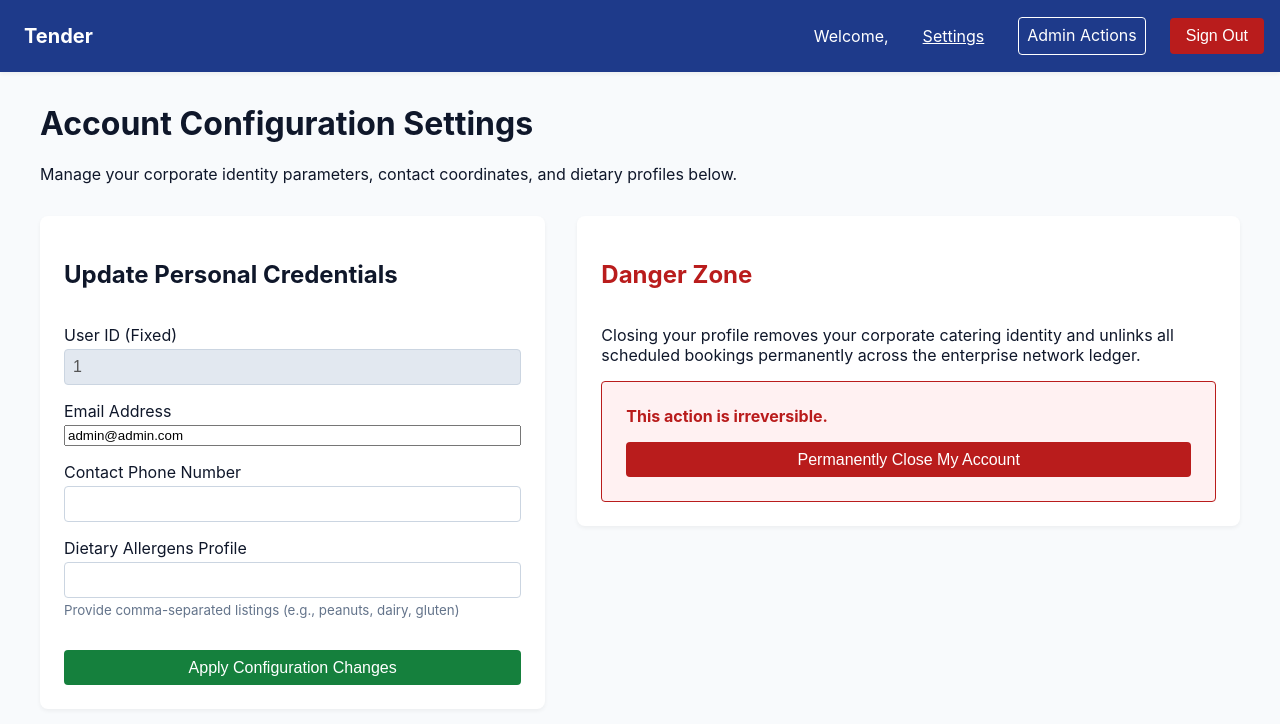
After one commit to cksd4/tender_project, a Django app: page /account-settings/ in a window 1280 px wide. The commit adds this page. Shown: the top 724 px of the page. Run offline with Django 4.2, Linux system fonts and the light colour scheme; a user stored in the database is signed in.

Commit message:
added smallnew features to website

```diff
--- a/catering/models.py
+++ b/catering/models.py
@@ -26,7 +26,6 @@ class UserProfile(AbstractUser):
     def __str__(self):
         return f"{self.username} - {self.get_role_display()}"
 
-
 class MealOption(models.Model):
     """
     Stores individual daily food selections controlled by Admin CRUD pathways.
@@ -47,10 +46,22 @@ class Order(models.Model):
     Implements backend entity mapping to bridge User Profiles securely to Meal Choices.
     """
     user = models.ForeignKey(UserProfile, on_delete=models.CASCADE, related_name='orders')
-    meal_option = models.ForeignKey(MealOption, on_delete=models.PROTECT, related_name='ordered_meals')
+    meal_name = models.CharField(max_length=100, blank=True, default='')
+    meal_option = models.ForeignKey(
+        MealOption,
+        on_delete=models.SET_NULL,
+        null=True,
+        blank=True,
+        related_name='ordered_meals',
+    )
     order_date = models.DateField(default=timezone.now)
     special_instructions = models.TextField(blank=True)
     created_at = models.DateTimeField(auto_now_add=True)
 
+    def save(self, *args, **kwargs):
+        if self.meal_option_id and not self.meal_name:
+            self.meal_name = self.meal_option.name
+        super().save(*args, **kwargs)
+
     def __str__(self):
-        return f"{self.user.username} reserved {self.meal_option.name} for {self.order_date}"
+        return f"{self.user.first_name} {self.user.last_name} reserved {self.meal_name} for {self.order_date}"
--- a/catering/static/assets/css/styles.css
+++ b/catering/static/assets/css/styles.css
@@ -136,6 +136,14 @@ form {
     margin: 0;
 }
 
+.logout-form {
+    display: inline;
+}
+
+.logout-form .ui-btn {
+    margin-left: 0.5rem;
+}
+
 .ui-btn:hover {
     opacity: 0.9;
 }
--- /dev/null
+++ b/catering/templates/catering/account_settings.html
@@ -0,0 +1,49 @@
+{% extends 'catering/base.html' %}
+{% block content %}
+<header>
+    <h1>Account Configuration Settings</h1>
+    <p>Manage your corporate identity parameters, contact coordinates, and dietary profiles below.</p>
+</header>
+
+<div class="admin-split-layout" style="margin-top: 2rem;">
+    <!-- Profile Read/Update Panel Section -->
+    <section class="admin-col-form ui-card" aria-label="Modify Profile Parameters">
+        <h2>Update Personal Credentials</h2>
+        <form method="post" novalidate>
+            {% csrf_token %}
+            <p>
+                <label for="id_user_id">User ID (Fixed)</label>
+                <input type="text" id="id_user_id" value="{{ user.pk }}" disabled style="background-color: #e2e8f0; cursor: not-allowed;">
+            </p>
+            <p>
+                <label for="id_email">Email Address</label>
+                <input type="email" name="email" id="id_email" value="{{ user.email }}" required>
+            </p>
+            <p>
+                <label for="id_phone">Contact Phone Number</label>
+                <input type="text" name="phone_number" id="id_phone" value="{{ user.phone_number }}" required>
+            </p>
+            <p>
+                <label for="id_allergens">Dietary Allergens Profile</label>
+                <input type="text" name="allergen_free_text" id="id_allergens" value="{{ user.allergen_free_text }}">
+                <small style="color: #64748b;">Provide comma-separated listings (e.g., peanuts, dairy, gluten)</small>
+            </p>
+            <button type="submit" class="ui-btn ui-btn-success" style="width: 100%; margin-top: 1rem;">Apply Configuration Changes</button>
+        </form>
+    </section>
+
+    <!-- Absolute Account Destruction Panel Section -->
+    <section class="admin-col-logs ui-card" aria-label="Account Danger Zone Profile Closure">
+        <h2 style="color: var(--brand-danger);">Danger Zone</h2>
+        <p>Closing your profile removes your corporate catering identity and unlinks all scheduled bookings permanently across the enterprise network ledger.</p>
+
+        <div class="scroll-log-box" style="padding: 1.5rem; border-color: var(--brand-danger); background-color: #fff1f2;">
+            <p style="margin-top: 0; font-weight: bold; color: var(--brand-danger);">This action is irreversible.</p>
+            <form action="{% url 'delete_account' %}" method="post" onsubmit="return confirm('CRITICAL WARNING: Are you completely certain you want to permanently delete your account profile? All current bookings will be instantly terminated.')">
+                {% csrf_token %}
+                <button type="submit" class="ui-btn ui-btn-danger" style="width: 100%;">Permanently Close My Account</button>
+            </form>
+        </div>
+    </section>
+</div>
+{% endblock %}
--- a/catering/templates/catering/base.html
+++ b/catering/templates/catering/base.html
@@ -15,11 +15,12 @@
         <a href="{% url 'dashboard' %}" class="nav-brand">Tender</a>
         <div class="nav-actions">
             {% if user.is_authenticated %}
-                <span class="user-status">User: <strong>{{ user.username }}</strong> ({{ user.role }})</span>
+                <span class="user-status">Welcome, <strong>{{ user.first_name }} {{ user.last_name }}</strong></span>
+                <a href="{% url 'account_settings' %}" style="text-decoration: underline; margin-right: 10px; margin-left: 10px;">Settings</a>
                 {% if user.role == 'admin' %}
                     <a href="{% url 'admin_panel' %}" class="ui-btn ui-btn-outline">Admin Actions</a>
                 {% endif %}
-                <form id="logout-form" method="post" action="{% url 'logout' %}">
+                <form method="post" action="{% url 'logout' %}" class="logout-form">
                     {% csrf_token %}
                     <button type="submit" class="ui-btn ui-btn-danger">Sign Out</button>
                 </form>
--- a/catering/templates/catering/dashboard.html
+++ b/catering/templates/catering/dashboard.html
@@ -38,7 +38,7 @@
             {% for order in user_orders %}
                 <li style="border-bottom: 1px solid var(--border-color); padding: 1rem 0; display: flex; justify-content: space-between; align-items: center; flex-wrap: wrap; gap: 1rem;">
                     <div>
-                        <strong style="color: var(--brand-primary);">{{ order.meal_option.name }}</strong>
+                        <strong style="color: var(--brand-primary);">{{ order.meal_name }}</strong>
                         <small style="display: block; color: #64748b;">Registered: {{ order.created_at|date:"d M Y H:i" }}</small>
                     </div>
                     <a href="{% url 'cancel_order' order.id %}" class="ui-btn ui-btn-danger">Revoke Request</a>
--- a/catering/urls.py
+++ b/catering/urls.py
@@ -12,5 +12,7 @@ urlpatterns = [
     path('admin-management/', views.admin_panel, name='admin_panel'),
         path('admin-management/edit/<int:meal_id>/', views.edit_meal, name='edit_meal'),
     path('admin-management/delete/<int:meal_id>/', views.delete_meal, name='delete_meal'),
+    path('account-settings/', views.account_settings, name='account_settings'),
+    path('account-settings/delete/', views.delete_account, name='delete_account'),
 
 ]
--- a/catering/views.py
+++ b/catering/views.py
@@ -1,4 +1,3 @@
-import datetime
 from django.shortcuts import render, redirect, get_object_or_404
 from django.contrib.auth import login
 from django.contrib.auth.decorators import login_required
@@ -39,17 +38,9 @@ def dashboard(request):
 @login_required
 def place_order(request, meal_id):
     """
-    Compound statements evaluate current local time boundaries against strict constraints.
-    Features automated loop scans to detect custom allergen match conditions.
+    Creates an order and checks it against the user's allergen profile.
     """
     meal = get_object_or_404(MealOption, id=meal_id)
-    current_time = datetime.datetime.now().time()
-    cutoff_time = datetime.time(10, 0, 0) # 10:00 AM Strict Policy Constraint
-
-    # Compound Conditional Checks (1.4)
-    if current_time > cutoff_time:
-        messages.error(request, "Order Processing Halted: The daily 10:00 AM ordering deadline has passed.")
-        return redirect('dashboard')
 
     # Sequential Loop Verification to extract matching allergy profiles
     user_allergens = [item.strip().lower() for item in request.user.allergen_free_text.split(',') if item]
@@ -62,7 +53,11 @@ def place_order(request, meal_id):
             break # Optimized performance break step
 
     # Invoke secure ORM commit action (1.2)
-    Order.objects.create(user=request.user, meal_option=meal)
+    Order.objects.create(
+        user=request.user,
+        meal_option=meal,
+        meal_name=meal.name,
+    )
 
     # Real-Time UI Feedback Generation (2.3)
     if has_allergy_risk:
@@ -145,11 +140,47 @@ def delete_meal(request, meal_id):
         return redirect('dashboard')
 
     meal = get_object_or_404(MealOption, id=meal_id)
-    if meal.ordered_meals.exists():
-        messages.error(request, f"'{meal.name}' cannot be removed because it is used by existing orders.")
-        return redirect('admin_panel')
-
     meal_name = meal.name
     meal.delete()
     messages.info(request, f"Menu option '{meal_name}' has been deleted.")
     return redirect('admin_panel')
+
+@login_required
+def account_settings(request):
+    """
+    Handles READ and UPDATE functionality for individual user profiles.
+    Allows changing email, phone number, and allergen specifications safely.
+    """
+    if request.method == 'POST':
+        # Capture updated information using basic clean mapping logic
+        user = request.user
+        email_input = request.POST.get('email', '').strip()
+        phone_input = request.POST.get('phone_number', '').strip()
+        allergen_input = request.POST.get('allergen_free_text', '').strip()
+
+        # Enforce basic validation constraints (1.4)
+        if not email_input or not phone_input:
+            messages.error(request, "Update Rejected: Email and Phone Number parameters are mandatory.")
+        else:
+            user.email = email_input
+            user.phone_number = phone_input
+            user.allergen_free_text = allergen_input
+            user.save() # Commit changes directly via Django ORM (1.2)
+            messages.success(request, "Your account configurations have updated smoothly.")
+            return redirect('account_settings')
+
+    return render(request, 'catering/account_settings.html')
+
+@login_required
+def delete_account(request):
+    """
+    Handles the DELETE lifecycle for the user record.
+    Purges user session tracking completely upon structural account removal.
+    """
+    if request.method == 'POST':
+        user = request.user
+        user.delete() # Triggers cascading removal of associated orders cleanly via database constraints (2.1)
+        messages.info(request, "Your enterprise account profile has been completely deleted.")
+        return redirect('employee_login')
+
+    return redirect('account_settings')
--- a/tender_project/settings.py
+++ b/tender_project/settings.py
@@ -44,6 +44,7 @@ DATABASES = {
 
 # Route system authentication processing to your custom user table profiles
 AUTH_USER_MODEL = 'catering.UserProfile'
+AUTHENTICATION_BACKENDS = ['catering.auth_backends.EmailOrUsernameBackend']
 
 TEMPLATES = [
     {
--- a/tender_project/urls.py
+++ b/tender_project/urls.py
@@ -16,6 +16,8 @@ urlpatterns = [
     path('admin-management/', views.admin_panel, name='admin_panel'),
     path('admin-management/edit/<int:meal_id>/', views.edit_meal, name='edit_meal'),
     path('admin-management/delete/<int:meal_id>/', views.delete_meal, name='delete_meal'),
+    path('account-settings/', views.account_settings, name='account_settings'),
+    path('account-settings/delete/', views.delete_account, name='delete_account'),
 
         # Built-in Password Reset Workflow Paths
     path('password-reset/',
```
Also changed, not shown: catering/auth_backends.py (added, +23 -0 lines), catering/forms.py (+29 -5 lines), catering/templates/catering/admin_panel.html (+7 -9 lines), catering/templates/catering/employee_login.html (+4 -3 lines), catering/tests.py (+124 -4 lines), catering/migrations/0003_alter_userprofile_allergen_free_text.py (added), catering/migrations/0004_order_meal_snapshot_and_set_null.py (added), db.sqlite3 (deleted), 1 other file.
